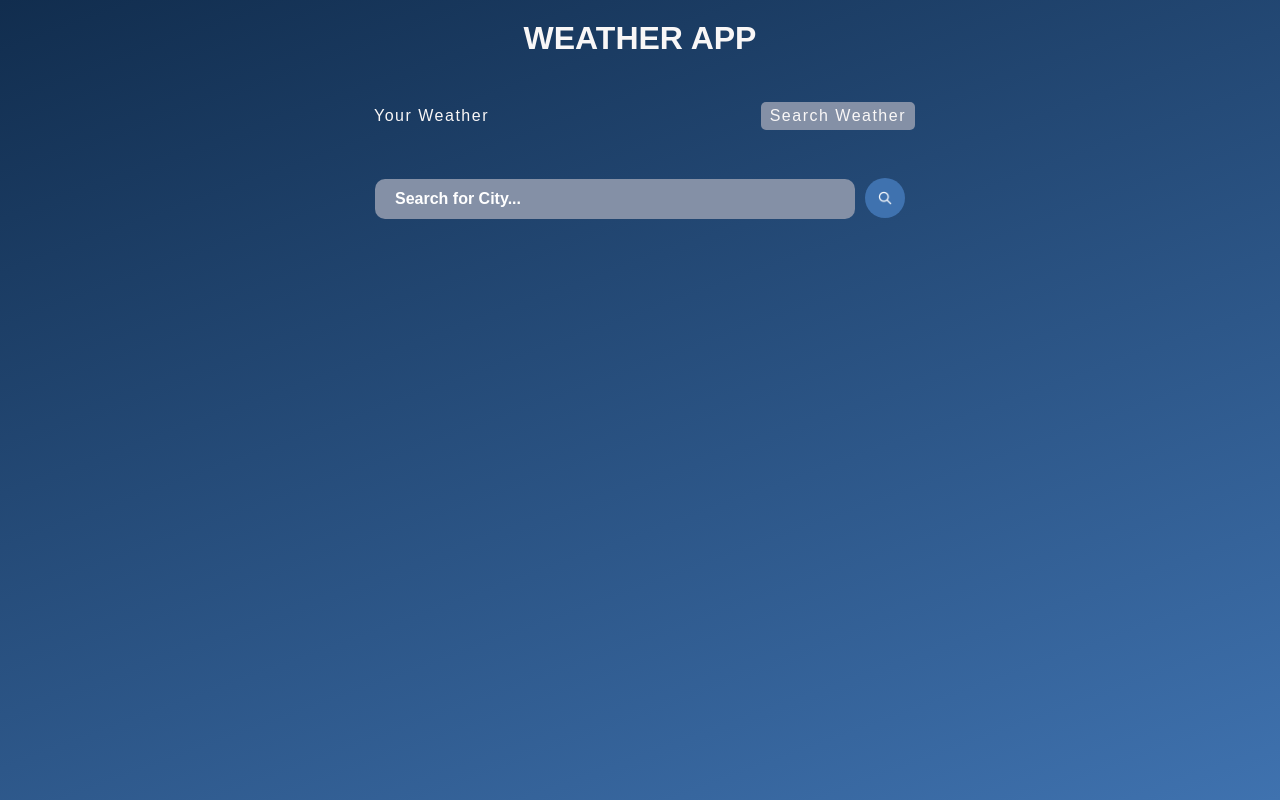
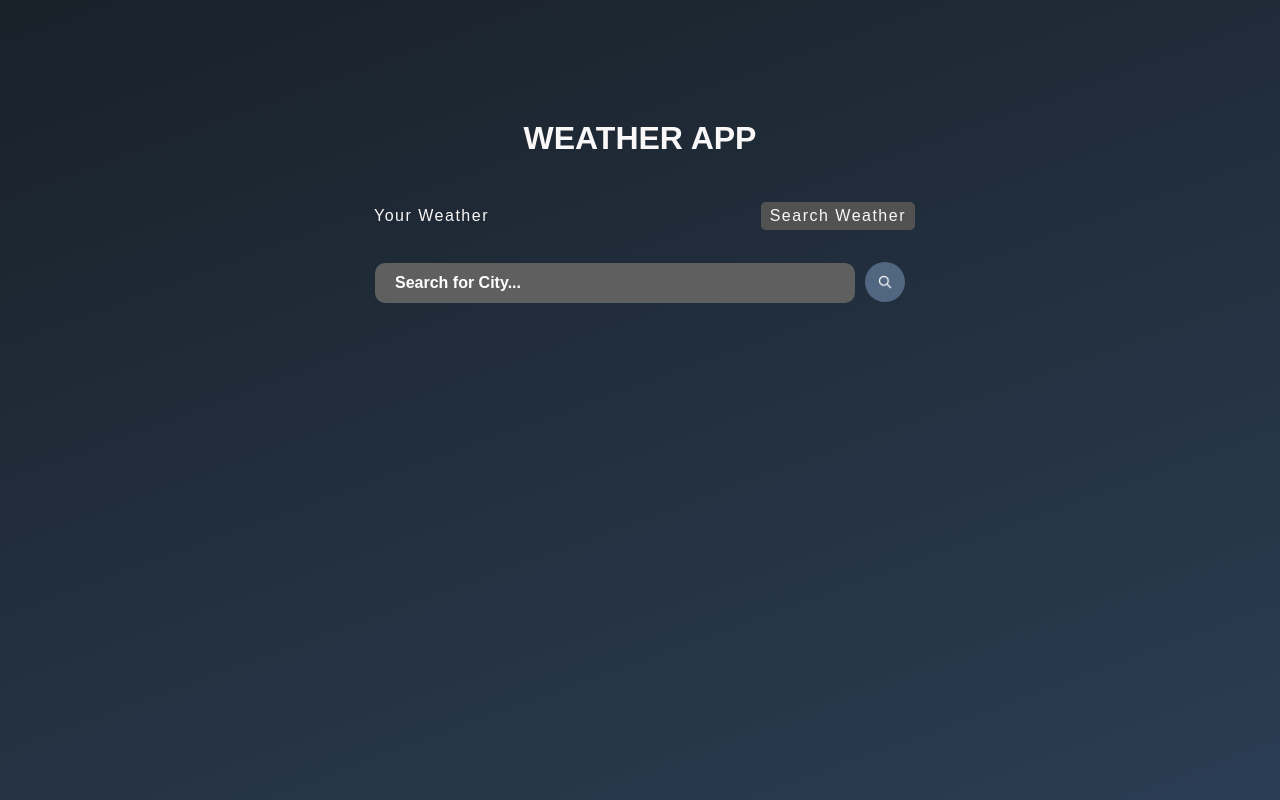
Before and after one commit to Sumit-Jangir/WeatherApp, a plain HTML site: page index.html in a window 1280 px wide. Both pictures are taken after a click on the element "Search Weather". Drawn offline with Linux system fonts and the light colour scheme.

Commit message:
Change Backgrond

```diff
--- a/style.css
+++ b/style.css
@@ -18,7 +18,13 @@
     height: 100vh;
     width: 100vw;
     color: #F9F7F7;
-    background-image: linear-gradient(160deg, #112d4e 0%, #3f72af 100%);
+    padding-top: 100px;
+    background-image: linear-gradient(160deg, #192129 0%, #2b3d53 100%);
+    /* background-image: url('./assets/pexels-ming-sun-270578-814449.jpg');
+    background-repeat: no-repeat;
+    background-size: cover; */
+
+
 }
 
 h1 {
@@ -42,12 +48,12 @@ h1 {
 }
 
 .tab.current-tab{
-    background-color: #8490a6;
+    background-color: #525252;
     border-radius: 5px;
 }
 
 .weather-container{
-    margin-block: 3rem;
+    margin-block: 2rem;
 }
 
 .btn{
@@ -118,7 +124,7 @@ h1 {
 
 .form-container input{
     all: unset;
-    background-color: #8490a6;
+    background-color: #5f5f5f;
     border-radius: 10px;
     cursor: pointer;
     width: calc(100% - 110px);
@@ -137,7 +143,7 @@ h1 {
 
 .searchBtn{
     all: unset;
-    background-color: #3F72AF;
+    background-color: #516681;
     width: 40px;
     height: 40px;
     display: flex;
@@ -193,13 +199,14 @@ h1 {
     gap: 10px 20px;
     justify-content: center;
     align-items: center;
-    margin-top: 2rem;
+    margin-top: 1rem;
 }
 
 .parameter{
     width:30%;
     max-width:200px;
-    background-color: rgba(219, 226, 239, 0.5);;
+    /* background-color: rgba(219, 226, 239, 0.5);; */
+        background-color: rgb(141 141 141 / 50%);
     border-radius: 5px;
     padding:1rem;
     display: flex;
```
